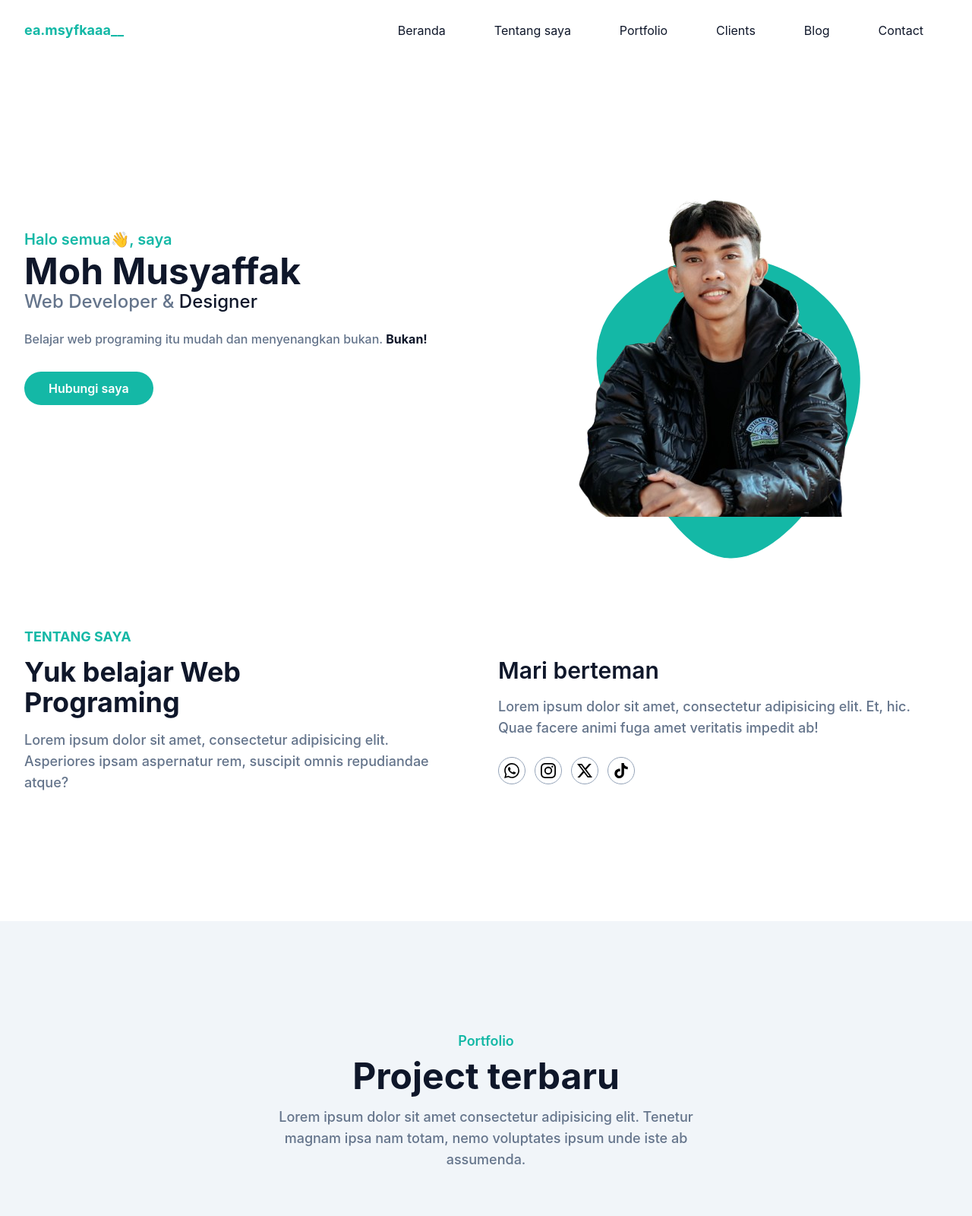
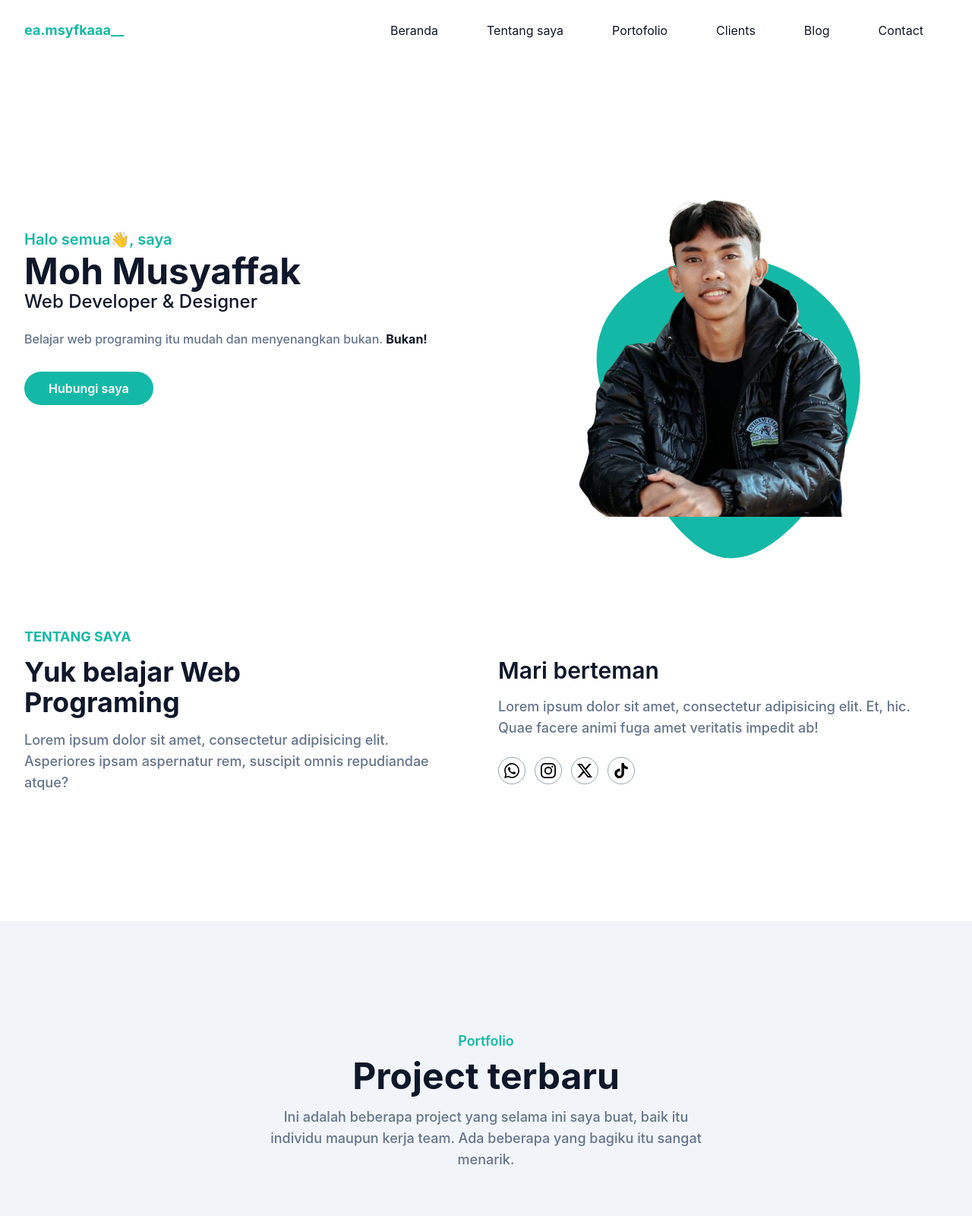
Before and after one commit to msyfk/Portfolio-Capaw, a website: page index.html in a window 1280 px wide. Shown: the top 1600 px of the page at 76% size. Drawn offline with Linux system fonts and the light colour scheme.

Commit message:
nama nama

```diff
--- a/index.html
+++ b/index.html
@@ -33,7 +33,7 @@
                 <a href="#about" class="text-base text-dark py-2 px-8 flex group-hover:text-primary">Tentang saya</a>
               </li>
               <li class="group">
-                <a href="#portfolio" class="text-base text-dark py-2 mx-8 flex group-hover:text-primary">Portfolio</a>
+                <a href="#portfolio" class="text-base text-dark py-2 mx-8 flex group-hover:text-primary">Portofolio</a>
               </li>
               <li class="group">
                 <a href="#clients" class="text-base text-dark py-2 mx-8 flex group-hover:text-primary">Clients</a>
@@ -61,7 +61,7 @@
             Halo semua👋, saya
             <span class="block font-bold text-dark text-4xl mt-1 lg:text-5xl">Moh Musyaffak</span>
           </h1>
-          <h2 class="font-medium text-secondary text-lg mb-5 lg:text-2xl">
+          <h2 class="font-medium text-dark text-lg mb-5 lg:text-2xl">
             Web Developer & <span class="text-dark">Designer</span>
           </h2>
           <p class="font-medium text-secondary mb-10 leading-relaxed">
@@ -168,9 +168,7 @@
             Project terbaru
           </h2>
           <p class="font-medium text-md text-secondary md:text-lg">
-            Lorem ipsum dolor sit amet consectetur adipisicing elit. Tenetur
-            magnam ipsa nam totam, nemo voluptates ipsum unde iste ab
-            assumenda.
+            Ini adalah beberapa project yang selama ini saya buat, baik itu individu maupun kerja team. Ada beberapa yang bagiku itu sangat menarik.
           </p>
         </div>
       </div>
@@ -233,8 +231,7 @@
             Yang Pernah Bekerjasama
           </h2>
           <p class="font-medium text-md text-secondary md:text-lg">
-            Lorem ipsum dolor, sit amet consectetur adipisicing elit. Maiores
-            non quo laudantium!
+            Ini adalah perusahaan besar yang pernah saya gandeng atau bekerjasama.
           </p>
         </div>
       </div>
@@ -270,7 +267,7 @@
         <div class="max-w-xl mx-auto text-center mb-16">
           <h4 class="font-semibold text-lg text-primary mb-2">Blog</h4>
           <h2 class="font-bold text-dark text-3xl mb-4 sm:text-4xl lg:text-5xl">
-            Tulisan terkini
+            Blog terkini
           </h2>
           <p class="font-medium text-md text-secondary md:text-lg">
             Lorem ipsum dolor, sit amet consectetur adipisicing elit. Corrupti
```
Also changed, not shown: dist/output.css.
